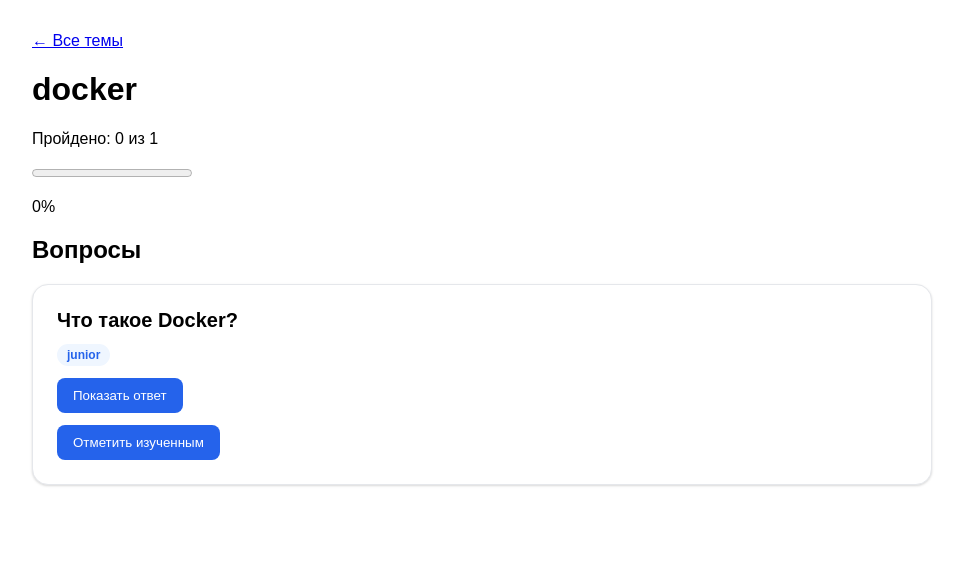
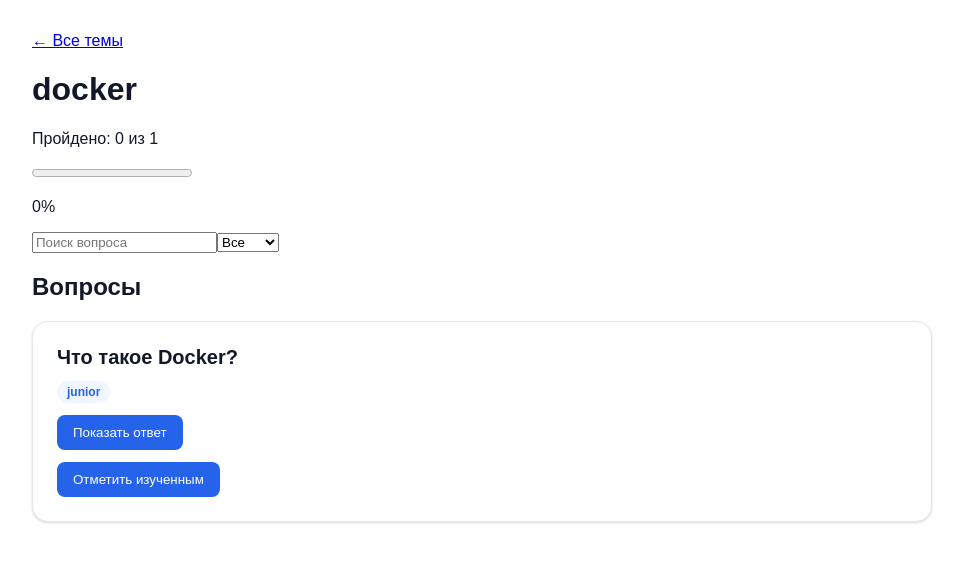
Before and after one commit to osiern/interview-arena, a React (Vite) app in the folder apps/frontend/: page /topic/docker in a window 1280 px wide. Shown: the top 562 px of the page, without its empty margins (158-1121 px from the left). Built offline with nearby package versions, Linux system fonts and the light colour scheme.

Commit message:
добавил темную тему

```diff
--- a/apps/frontend/src/App.tsx
+++ b/apps/frontend/src/App.tsx
@@ -1,6 +1,20 @@
+import {useEffect} from 'react';
+
 import AppRouter from './router/AppRouter';
+import {useThemeStore} from './store/themeStore';
 
 function App() {
+    const theme = useThemeStore(
+        state => state.theme,
+    );
+
+    useEffect(() => {
+        document.documentElement.setAttribute(
+            'data-theme',
+            theme,
+        );
+    }, [theme]);
+
     return <AppRouter />;
 }
 
--- a/apps/frontend/src/main.tsx
+++ b/apps/frontend/src/main.tsx
@@ -2,6 +2,7 @@
 import { createRoot } from 'react-dom/client';
 import './index.css';
 import App from './App.tsx';
+import './styles/globals.scss';
 
 createRoot(document.getElementById('root')!).render(
     <StrictMode>
--- /dev/null
+++ b/apps/frontend/src/pages/QuestionPage.tsx
@@ -0,0 +1,49 @@
+import {Link, useParams} from 'react-router-dom';
+
+import {questionsByTopic} from '../data/questions';
+
+function QuestionPage() {
+    const {topicId, questionId} = useParams();
+
+    const questions = topicId
+        ? questionsByTopic[topicId] ?? []
+        : [];
+
+    const question = questions.find(
+        item => item.id === questionId,
+    );
+
+    if (!question) {
+        return (
+            <main>
+                <h1>Вопрос не найден</h1>
+
+                <Link to="/">
+                    На главную
+                </Link>
+            </main>
+        );
+    }
+
+    return (
+        <main>
+            <Link to={`/topic/${topicId}`}>
+                ← Назад к вопросам
+            </Link>
+
+            <h1>{question.title}</h1>
+
+            <p>
+                Сложность:
+                {' '}
+                {question.difficulty}
+            </p>
+
+            <hr />
+
+            <p>{question.answer}</p>
+        </main>
+    );
+}
+
+export default QuestionPage;
--- a/apps/frontend/src/pages/TopicPage.tsx
+++ b/apps/frontend/src/pages/TopicPage.tsx
@@ -1,5 +1,5 @@
 import { Link, useParams } from 'react-router-dom';
-
+import { useState } from 'react';
 import QuestionCard from '../components/QuestionCard';
 import { questionsByTopic } from '../data/questions';
 import styles from './TopicPage.module.scss';
@@ -8,7 +8,33 @@
 function TopicPage() {
     const { topicId } = useParams();
 
+    const [search, setSearch] =
+        useState('');
+
     const questions = topicId ? questionsByTopic[topicId] : [];
+
+    const [difficulty, setDifficulty] =
+        useState('all');
+
+    const filteredQuestions =
+        questions.filter(question => {
+            const matchesSearch =
+                question.title
+                    .toLowerCase()
+                    .includes(
+                        search.toLowerCase(),
+                    );
+
+            const matchesDifficulty =
+                difficulty === 'all' ||
+                question.difficulty.toLowerCase() ===
+                difficulty;
+
+            return (
+                matchesSearch &&
+                matchesDifficulty
+            );
+        });
 
     const progressByTopic =
         useProgressStore(
@@ -60,10 +86,46 @@
 
             <p>{progressPercent}%</p>
 
+            <input
+                type="text"
+                placeholder="Поиск вопроса"
+                value={search}
+                onChange={event =>
+                    setSearch(
+                        event.target.value,
+                    )
+                }
+            />
+
+            <select
+                value={difficulty}
+                onChange={event =>
+                    setDifficulty(
+                        event.target.value,
+                    )
+                }
+            >
+                <option value="all">
+                    Все
+                </option>
+
+                <option value="junior">
+                    Junior
+                </option>
+
+                <option value="middle">
+                    Middle
+                </option>
+
+                <option value="senior">
+                    Senior
+                </option>
+            </select>
+
             <h2>Вопросы</h2>
 
             <ul className={styles.list}>
-                {questions.map(question => (
+                {filteredQuestions.map(question => (
                     <QuestionCard
                         key={question.id}
                         id={question.id}
--- a/apps/frontend/src/pages/TopicsPage.tsx
+++ b/apps/frontend/src/pages/TopicsPage.tsx
@@ -3,6 +3,7 @@
 import { topics } from '../data/topics';
 import { useProgressStore } from '../store/progressStore';
 import styles from './TopicsPage.module.scss';
+import { useThemeStore } from '../store/themeStore';
 
 function TopicsPage() {
     const progressByTopic = useProgressStore(
@@ -29,9 +30,24 @@
             )
             : 0;
 
+    const theme = useThemeStore(
+        state => state.theme,
+    );
+
+    const toggleTheme =
+        useThemeStore(
+            state => state.toggleTheme,
+        );
+
     return (
         <main className={styles.container}>
             <h1>Interview Arena</h1>
+
+            <button onClick={toggleTheme}>
+                {theme === 'light'
+                    ? '🌙 Тёмная тема'
+                    : '☀️ Светлая тема'}
+            </button>
 
             <h2>Общий прогресс</h2>
 
--- a/apps/frontend/src/router/AppRouter.tsx
+++ b/apps/frontend/src/router/AppRouter.tsx
@@ -1,5 +1,6 @@
 import { BrowserRouter, Route, Routes } from 'react-router-dom';
 
+import QuestionPage from '../pages/QuestionPage';
 import TopicPage from '../pages/TopicPage';
 import TopicsPage from '../pages/TopicsPage';
 
@@ -10,6 +11,10 @@
                 <Route path="/" element={<TopicsPage />} />
 
                 <Route path="/topic/:topicId" element={<TopicPage />} />
+                <Route
+                    path="/topic/:topicId/:questionId"
+                    element={<QuestionPage />}
+                />
             </Routes>
         </BrowserRouter>
     );
--- /dev/null
+++ b/apps/frontend/src/store/themeStore.ts
@@ -0,0 +1,20 @@
+import {create} from 'zustand';
+
+type ThemeStore = {
+    theme: 'light' | 'dark';
+
+    toggleTheme: () => void;
+};
+
+export const useThemeStore =
+    create<ThemeStore>(set => ({
+        theme: 'light',
+
+        toggleTheme: () =>
+            set(state => ({
+                theme:
+                    state.theme === 'light'
+                        ? 'dark'
+                        : 'light',
+            })),
+    }));
--- /dev/null
+++ b/apps/frontend/src/styles/globals.scss
@@ -0,0 +1,22 @@
+:root {
+    --bg-color: #ffffff;
+    --text-color: #111827;
+    --card-color: #f9fafb;
+}
+
+[data-theme='dark'] {
+    --bg-color: #111827;
+    --text-color: #f9fafb;
+    --card-color: #1f2937;
+}
+
+body {
+    margin: 0;
+
+    background: var(--bg-color);
+    color: var(--text-color);
+
+    transition:
+        background 0.3s,
+        color 0.3s;
+}
```
